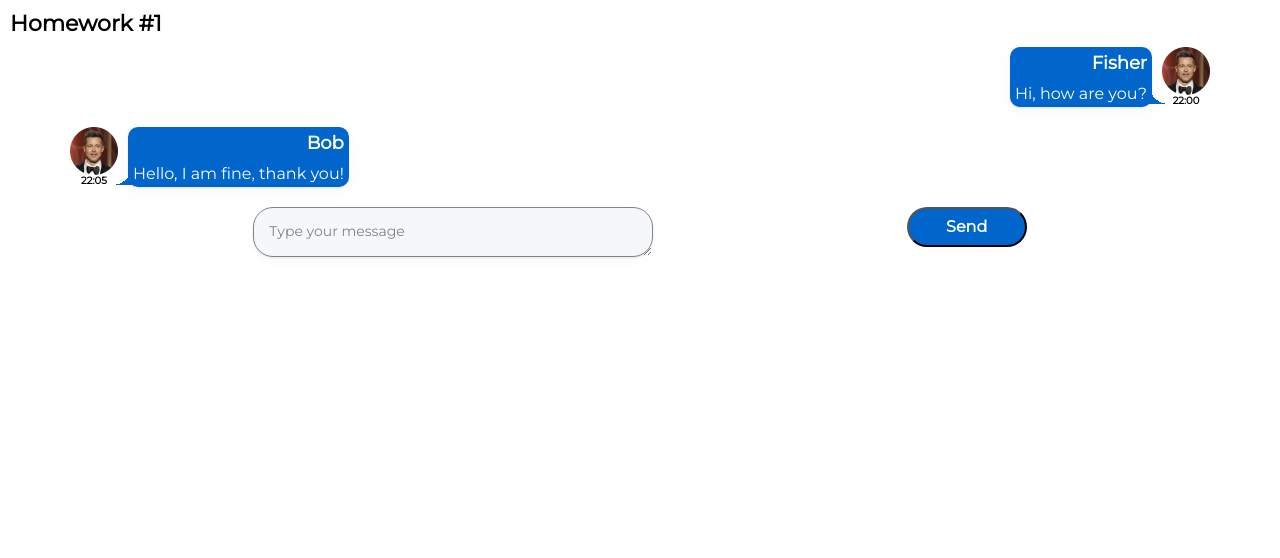
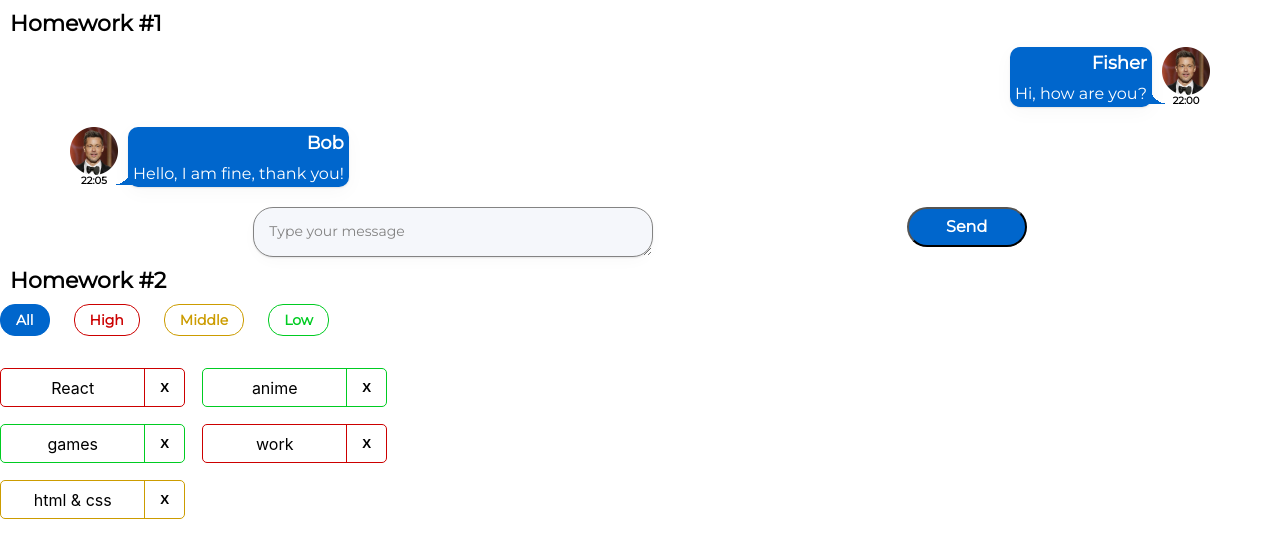
Before and after one commit to Raykar-jr/hws2-from-ignat, a React (Create React App) app: page / in a window 1280 px wide. Shown: the top 558 px of the page. Built offline with nearby package versions, Linux system fonts and the light colour scheme.

Commit message:
Made hw2

```diff
--- a/src/s1-main/App.tsx
+++ b/src/s1-main/App.tsx
@@ -1,13 +1,14 @@
 import React from 'react'
 import s from './App.module.css'
 import HW1 from '../s2-homeworks/hw01/HW1'
+import HW2 from "../s2-homeworks/hw02/HW2";
 
 function App() {
     return (
         <div className={s.App}>
             <HW1/>
             {/*раскомментировать по ходу выполнения*/}
-            {/*<HW2/>*/}
+            <HW2/>
             {/*<HW3/>*/}
             {/*<HW4/>*/}
 
--- a/src/s2-homeworks/hw02/HW2.tsx
+++ b/src/s2-homeworks/hw02/HW2.tsx
@@ -17,17 +17,17 @@
 * */
 
 // types
-export type AffairPriorityType = any // need to fix any
+export type AffairPriorityType = 'low' | 'middle' | 'high' // need to fix any
 export type AffairType = {
-    _id: any // need to fix any
-    name: any // need to fix any
+    _id: number
+    name: string
     priority: AffairPriorityType
 }
 export type FilterType = 'all' | AffairPriorityType
 
 // constants
-const defaultAffairs: any = [ // need to fix any
-    {_id: 1, name: 'React', priority: 'high'}, // студенты могут изменить содержимое name и количество элементов в массиве, ...priority не менять!
+const defaultAffairs: AffairType[] = [
+    {_id: 1, name: 'React', priority: 'high'},
     {_id: 2, name: 'anime', priority: 'low'},
     {_id: 3, name: 'games', priority: 'low'},
     {_id: 4, name: 'work', priority: 'high'},
@@ -35,23 +35,30 @@
 ]
 
 // pure helper functions
-export const filterAffairs = (affairs: any, filter: any): any => { // need to fix any
-
-
-    return affairs // need to fix
+export const filterAffairs = (affairs: AffairType[], filter: FilterType): AffairType[] => {
+    switch (filter) {
+        case "high":
+            return affairs.filter(el => el.priority === 'high')
+        case "middle":
+            return affairs.filter(el => el.priority === 'middle')
+        case "low":
+            return affairs.filter(el => el.priority === 'low')
+        default:
+            return affairs
+    }
 }
-export const deleteAffair = (affairs: any, _id: any): any => { // need to fix any
-
-    return affairs // need to fix
+export const deleteAffair = (affairs: AffairType[], _id: number): AffairType[] => {
+    return affairs.filter(el => el._id !== _id)
 }
 
 function HW2() {
-    const [affairs, setAffairs] = useState<any>(defaultAffairs) // need to fix any
+    const [affairs, setAffairs] = useState<AffairType[]>(defaultAffairs)
     const [filter, setFilter] = useState<FilterType>('all')
 
     const filteredAffairs = filterAffairs(affairs, filter)
-    const deleteAffairCallback = (_id: any) => { // need to fix any
-        // need to fix
+    const deleteAffairCallback = (_id: number) => {
+        const newArr = deleteAffair(affairs, _id)
+        setAffairs(newArr)
     }
 
     return (
--- a/src/s2-homeworks/hw02/affairs/Affairs.tsx
+++ b/src/s2-homeworks/hw02/affairs/Affairs.tsx
@@ -4,25 +4,19 @@
 import s from './Affairs.module.css'
 
 type AffairsPropsType = {
-    data: any // need to fix any
-    setFilter: any
-    deleteAffairCallback: any
+    data: AffairType[]
+    setFilter: Function
+    deleteAffairCallback: (_id: number) => void
     filter: FilterType
 }
 
 function Affairs(props: AffairsPropsType) {
-    const setAll = () => {
-        // need to fix
-    }
-    const setHigh = () => {
-        // need to fix
-    }
-    const setMiddle = () => {
-        // need to fix
-    }
-    const setLow = () => {
-        // need to fix
-    }
+
+    const setAll = () => props.setFilter('all')
+    const setHigh = () => props.setFilter('high')
+    const setMiddle = () => props.setFilter('middle')
+    const setLow = () => props.setFilter('low')
+
 
     const cnAll = s.button + ' ' + s.all + (props.filter === 'all' ? ' ' + s.active : '')
     const cnHigh = s.button + ' ' + s.high + (props.filter === 'high' ? ' ' + s.active : '')
--- a/src/s2-homeworks/hw02/affairs/affair/Affair.tsx
+++ b/src/s2-homeworks/hw02/affairs/affair/Affair.tsx
@@ -6,12 +6,12 @@
 type AffairPropsType = {
     // key не нужно типизировать
     affair: AffairType
-    deleteAffairCallback: any // need to fix any
+    deleteAffairCallback: (_id: number) => void // need to fix any
 }
 
 function Affair(props: AffairPropsType) {
     const deleteCallback = () => {
-        // need to fix
+        props.deleteAffairCallback(props.affair._id)
     }
 
     const nameClass = s.name + ' ' + s2[props.affair.priority]
@@ -24,9 +24,7 @@
             className={affairClass}
         >
             <div id={'hw2-name-' + props.affair._id} className={nameClass}>
-                {/*создаёт студент*/}
-
-                {/**/}
+                {props.affair.name}
             </div>
             <div id={'hw2-priority-' + props.affair._id} hidden>
                 {props.affair.priority}
@@ -35,8 +33,7 @@
             <button
                 id={'hw2-button-delete-' + props.affair._id}
                 className={buttonClass}
-                // need to fix
-
+                onClick={deleteCallback}
             >
                 {/*текст кнопки могут изменить студенты*/}
                 X
```
